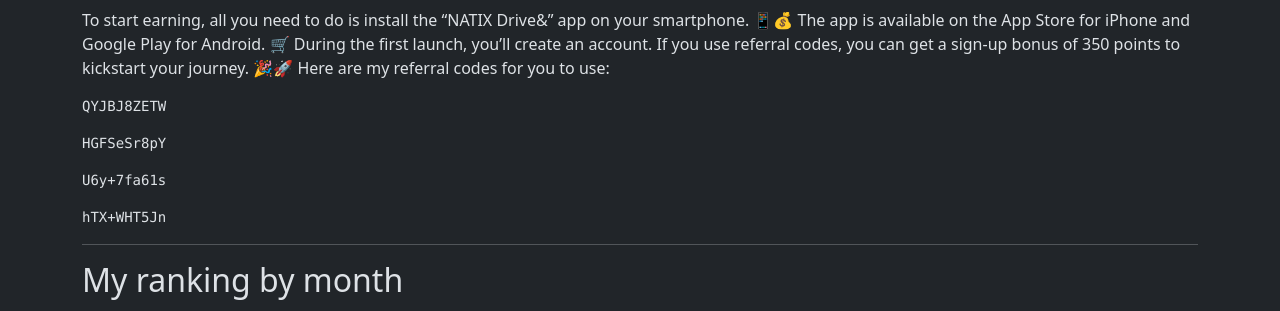
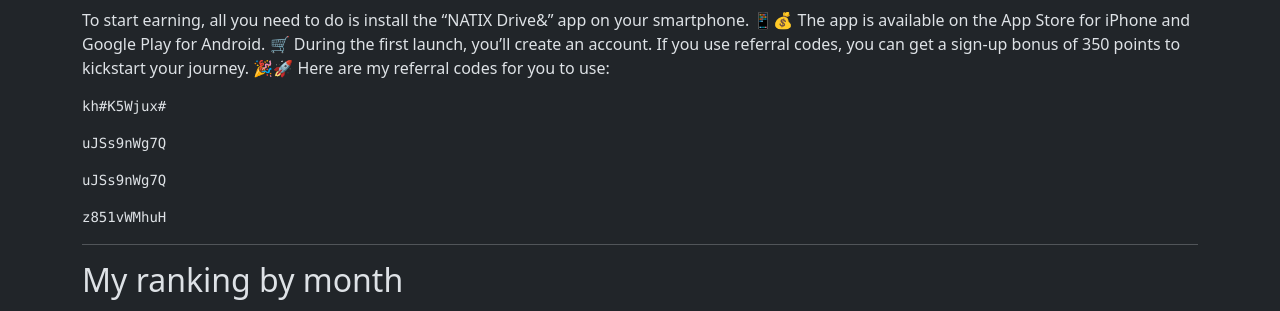
Before and after one commit to torrocus/natix, a Jekyll site: the page built from index.md, in a window 1280 px wide and 900 px high, scrolled down 2352 px. Shown: the part 162-473 px from the top of the window. Built offline with Jekyll 4.4.1, drawn with Linux system fonts in a browser that asks for light colours; comment, search, counter and statistics services are not loaded.

Commit message:
Refresh referrer codes

````diff
--- a/index.md
+++ b/index.md
@@ -137,19 +137,19 @@ If you use referral codes, you can get a sign-up bonus of 350 points to kickstar
 Here are my referral codes for you to use:
 <!-- NATIX-REFERRAL-CODES-LIST:START -->
 ```
-QYJBJ8ZETW
+kh#K5Wjux#
 ```
 
 ```
-HGFSeSr8pY
+uJSs9nWg7Q
 ```
 
 ```
-U6y+7fa61s
+uJSs9nWg7Q
 ```
 
 ```
-hTX+WHT5Jn
+z851vWMhuH
 ```
 <!-- NATIX-REFERRAL-CODES-LIST:END -->
 <!--
--- a/natix_referral_codes.csv
+++ b/natix_referral_codes.csv
@@ -35,3 +35,7 @@ createdOn,expirieOn,code,usedOn
 2025-06-29,2025-07-06,HGFSeSr8pY,
 2025-06-29,2025-07-06,U6y+7fa61s,
 2025-06-29,2025-07-06,hTX+WHT5Jn,
+2025-07-06,2025,07-13,kh#K5Wjux#,
+2025-07-06,2025,07-13,uJSs9nWg7Q,
+2025-07-06,2025,07-13,4h8ChfVMM+,
+2025-07-06,2025,07-13,z851vWMhuH,
````
